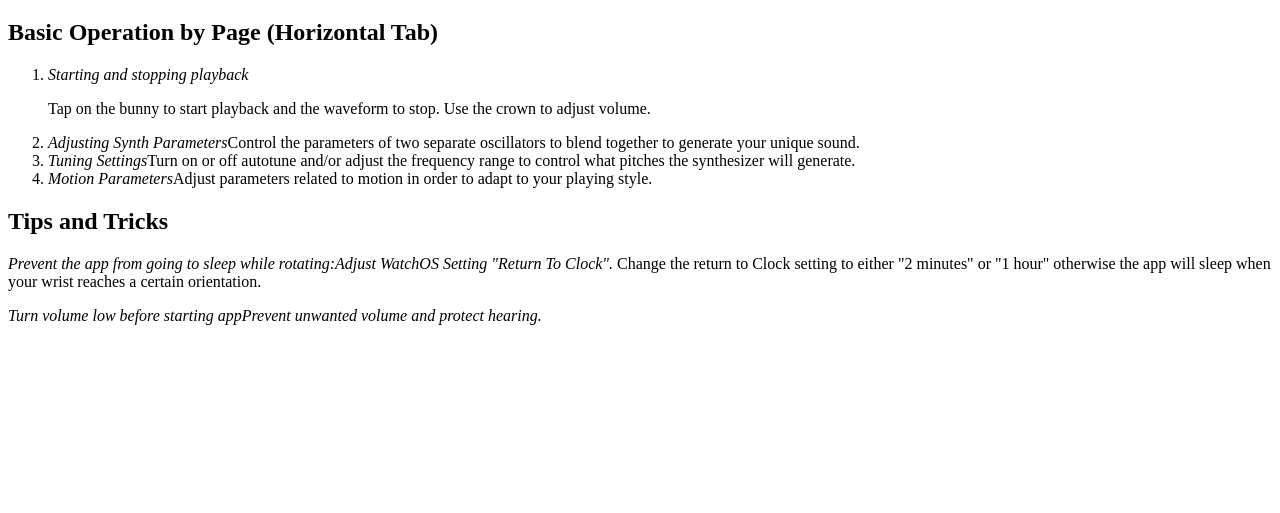
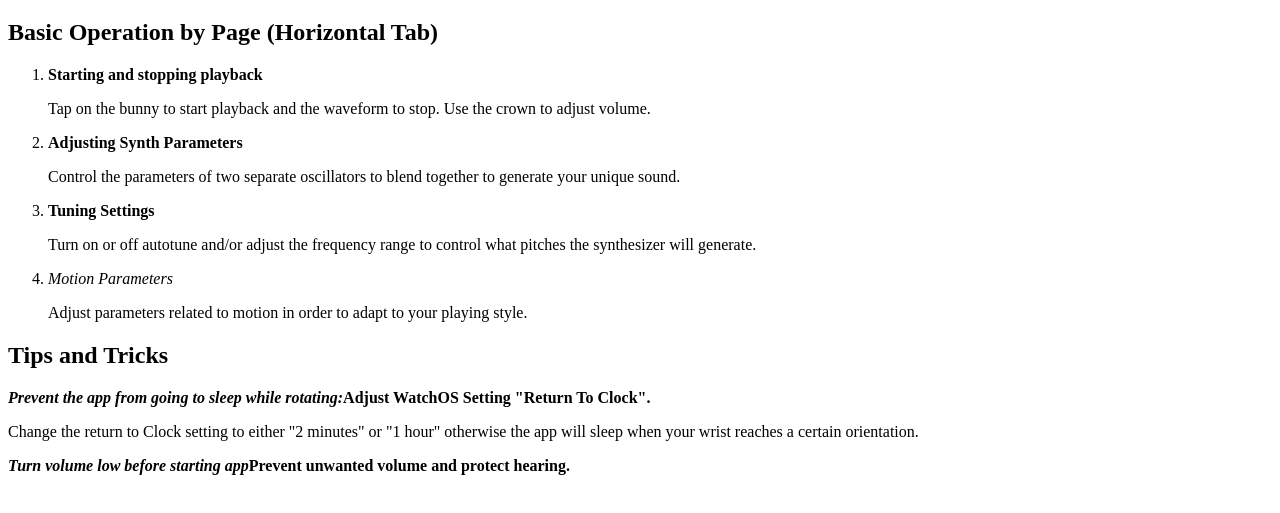
Before and after one commit to chairmanmow/chairmanmow.github.io, a plain HTML site: page hh/support_en.html in a window 1280 px wide. Shown: the part 61-574 px from the top of the page. Drawn offline with Linux system fonts and the light colour scheme.

Commit message:
Update support_en.html

```diff
--- a/hh/support_en.html
+++ b/hh/support_en.html
@@ -8,20 +8,20 @@
   <h1>Harmonic Hands Support</h1>
   <h2>Basic Operation by Page (Horizontal Tab)</h2>
   <ol>
-    <li><em>Starting and stopping playback</em><p>Tap on the bunny to start playback and the waveform to stop.  Use the crown to adjust volume.</p></li>
-    <li><em>Adjusting Synth Parameters</em>Control the parameters of two separate oscillators to blend together to generate your unique sound.</li>
-    <li><em>Tuning Settings</em>Turn on or off autotune and/or adjust the frequency range to control what pitches the synthesizer will generate.</li>
-    <li><em>Motion Parameters</em>Adjust parameters related to motion in order to adapt to your playing style.</li>
+    <li><b>Starting and stopping playback</b><p>Tap on the bunny to start playback and the waveform to stop.  Use the crown to adjust volume.</p></li>
+    <li><b>Adjusting Synth Parameters</b><p>Control the parameters of two separate oscillators to blend together to generate your unique sound.</p></li>
+    <li><b>Tuning Settings</b><p>Turn on or off autotune and/or adjust the frequency range to control what pitches the synthesizer will generate.</p></li>
+    <li><em>Motion Parameters</em><p>Adjust parameters related to motion in order to adapt to your playing style.</p></li>
   </ol>
 
   <h2 >Tips and Tricks</h2>
 
   <p>
-    <em><i>Prevent the app from going to sleep while rotating:</i>Adjust WatchOS Setting "Return To Clock".</em> Change the return to Clock setting to either "2 minutes" or "1 hour" otherwise the app will sleep when your wrist reaches a certain orientation.
+    <b><i>Prevent the app from going to sleep while rotating:</i>Adjust WatchOS Setting "Return To Clock". </b> <p>Change the return to Clock setting to either "2 minutes" or "1 hour" otherwise the app will sleep when your wrist reaches a certain orientation.</p>
   </p>
 
     <p>
-    <em><i>Turn volume low before starting app</i>Prevent unwanted volume and protect hearing.</em>
+    <b><i>Turn volume low before starting app</i>Prevent unwanted volume and protect hearing.</b>
     </p>
 </body>
 </html>
```
